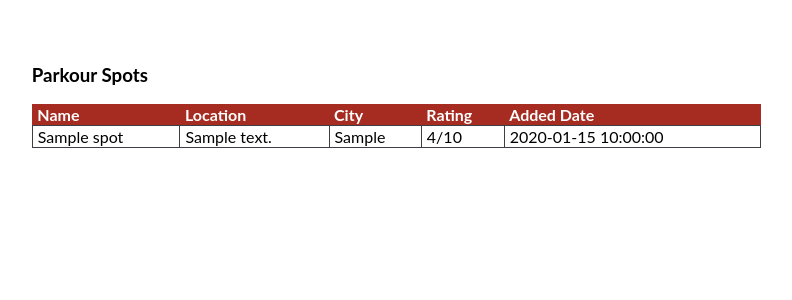
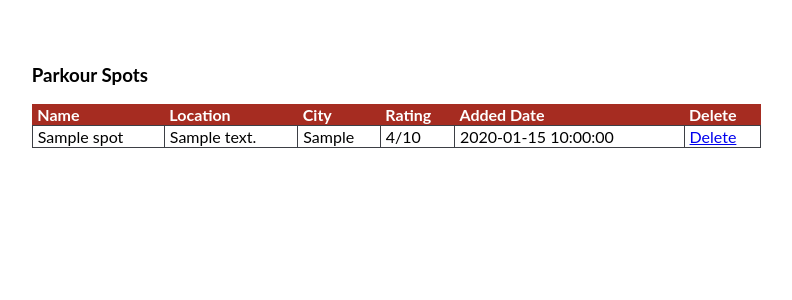
Before and after one commit to Laureatus/ParkourSpots, a PHP site: page /index.php in a window 1280 px wide. Shown: the part 50-350 px from the top of the page, without its empty margins (13-805 px from the left). Run offline with PHP 8.4, Linux system fonts and the light colour scheme; tables that the repository leaves empty hold one stand-in row (values such as "Sample post").

Commit message:
Added Delete function

```diff
--- a/Website/index.php
+++ b/Website/index.php
@@ -12,6 +12,14 @@
 
 <body>
 
+<?php
+include_once 'src/Scripts/functions.inc.php';
+if (isset($_GET['spot_id']))
+{
+$spot_id = ($_GET['spot_id']);
+delete_spot($spot_id);
+}
+?>
 <!-- NAVIGATIONSLEISTE -->
 
 <nav id="header-nav">
--- a/Website/src/Scripts/database.php
+++ b/Website/src/Scripts/database.php
@@ -34,45 +34,9 @@
 // array
 // objects
 //Modulo Operator
+include_once 'functions.inc.php';
 
 
-
-/**
- * Connects to a mysql database.
- *
- * @param string $hostname
- *   The hostname to connect.
- * @param string $username
- * @param string $database
- * @param string $password
- *
- * @return PDO
- *
- */
-
-function connect(string $hostname, string $username, string $database, string $password) : PDO {
-    return new PDO("mysql:host=$hostname;dbname=$database", $username, $password);
-}
-
-/**
- * Gets Information from the Database
- *
- * @param PDO $connection
- *      The database to connect to
- * @param $query
- *      The MySQL Query to get the spots Information
- *
- * @return PDOStatement|false
- */
-
-
-function get_parkour_spots($connection){
-    $query = "select name, address, city, added_date, rating from spot inner join location using(city);";
-
-    $q = $connection->query($query);
-    $q->setFetchMode(PDO::FETCH_ASSOC);
-    return $q;
-}
 
 $connection = connect("database","lorin", "parkour", "db_P@ssw0rd");
 $statement = get_parkour_spots($connection);
@@ -87,6 +51,8 @@ if ($count > 0){
     echo "<th>City</th>";
     echo "<th>Rating</th>";
     echo "<th>Added Date</th>";
+    echo "<th>Delete</th>";
+
     echo "</tr>";
     //LOOP THROUGH ALL QUERY RESULTS
     while ($rows = $statement->fetch()){
@@ -96,12 +62,14 @@ if ($count > 0){
         echo "<td>" . $rows['city'] . "</td>";
         echo "<td>" . $rows['rating'] . "/10 </td>";
         echo "<td>" . $rows['added_date'] . "</td>";
+        echo "<td><a href=\"/index.php?spot_id=". $rows['spot_id']. "\">Delete</a></td>";
         echo "</tr>";
-
     }
     echo "</table>";
 }
 
 
+
+
 //CLOSE CONNECTION
 $connection = null;
--- a/Website/src/Scripts/functions.inc.php
+++ b/Website/src/Scripts/functions.inc.php
@@ -26,7 +26,7 @@ function connect(string $hostname, string $username, string $database, string $p
  *
  * @return PDOStatement|false
  */
-function get_parkour_spots($connection){
+function get_all_cities($connection){
     $query = "select city from location;";
 
     $q = $connection->query($query);
@@ -34,13 +34,30 @@ function get_parkour_spots($connection){
     return $q;
 }
 
+/**
+ * Gets Information from the Database
+ *
+ * @param PDO $connection
+ *      The database to connect to
+ * @param $query
+ *      The MySQL Query to get the spots Information
+ *
+ * @return PDOStatement|false
+ */
+function get_parkour_spots($connection){
+    $query = "select spot_id, name, address, city, added_date, rating from spot inner join location using(city);";
+
+    $q = $connection->query($query);
+    $q->setFetchMode(PDO::FETCH_ASSOC);
+    return $q;
+}
 
 /**
  * @todo Comment me! :-)
  */
 function displayCity(){
     $connection = connect("database","lorin", "parkour", "db_P@ssw0rd");
-    $statement = get_parkour_spots($connection);
+    $statement = get_all_cities($connection);
     $count = $statement->rowCount();
     if ($count > 0) {
         while ($rows = $statement->fetch()){
@@ -68,3 +85,10 @@ function insert_spot($name, $location, $city, $rating) {
         ':rating' => $rating
     ]);
 }
+
+function delete_spot($spot_id) {
+    $connection = connect("database","lorin", "parkour", "db_P@ssw0rd");
+    $deleteStatement = "delete from spot where spot_id = $spot_id;";
+    $deleteSpot = $connection->prepare($deleteStatement);
+    return $deleteSpot->execute();
+}
```
